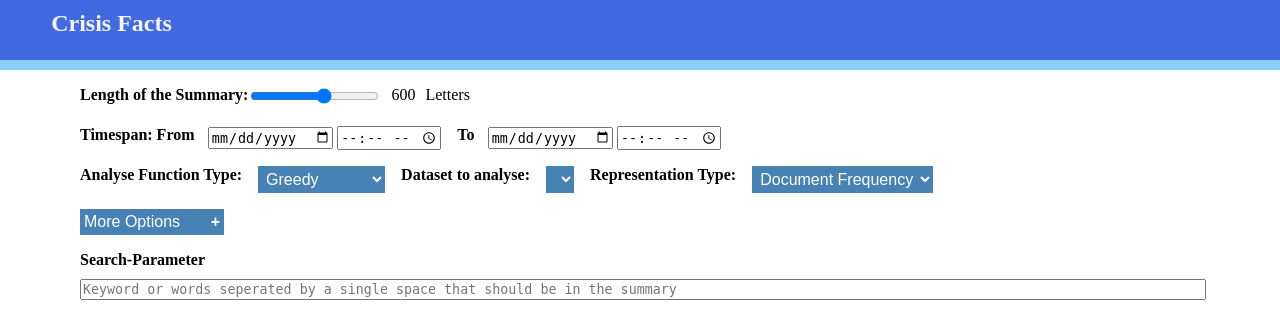
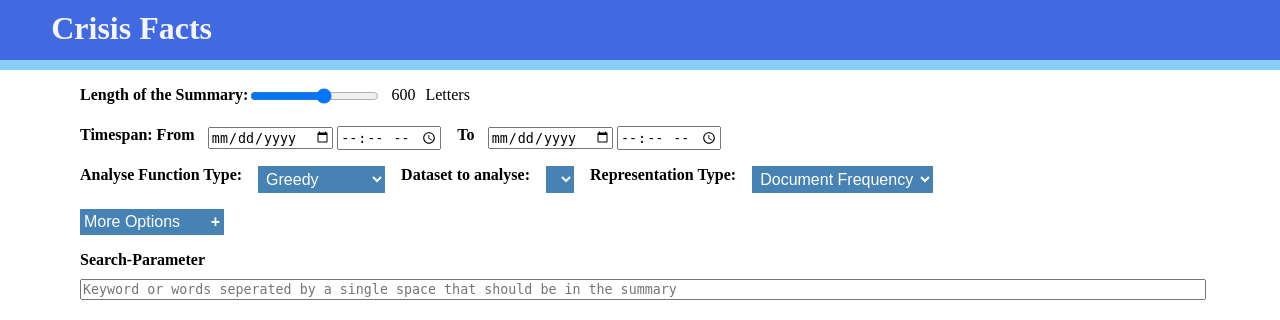
Before and after one commit to th-nuernberg/crisis-facts-summaries, a Flask app: page / in a window 1280 px wide. Shown: the top 320 px of the page. Run offline with Flask 2, Linux system fonts and the light colour scheme; data that the repository does not hold is empty; some libraries are stand-ins or nearby versions.

Commit message:
made title into link to crisis facts git

```diff
--- a/website/Data/static/fist_design.css
+++ b/website/Data/static/fist_design.css
@@ -11,15 +11,24 @@ html {
     height: 60px;
     margin-bottom: 1em;
 }
+#header_link{
+  padding-top: 0.8%;
+}
 #head_txt {
     margin-top: 0%;
     margin-left: 4%;
     padding-top: 0.8%;
     color:whitesmoke;
+    text-decoration: none;
+    font-weight: bold;
+    font-size:xx-large;
 }
+#head_txt:hover{
+  color: lightcyan;
+}
+
 .body {
     margin: 0%;
-
 }
 #calculate_button{
   float: right;
--- a/website/Data/templates/index.html
+++ b/website/Data/templates/index.html
@@ -16,7 +16,9 @@
         </head>
     <body class="body" onload="initAssignment(),getDataset()">
         <header class="header">
-            <h2 id="head_txt">Crisis Facts</h2>
+            <div id="header_link">
+                <a id="head_txt" a href="https://crisisfacts.github.io/" target="_blank" >Crisis Facts</a>
+            </div>
         </header>
 
     <div>
```
